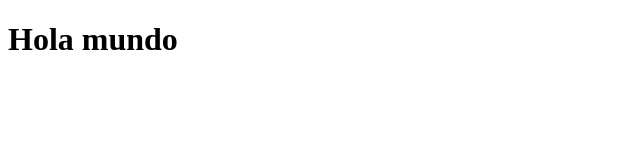
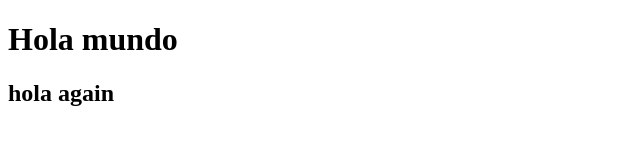
Before and after one commit to Yobuqui/hola_mundo, a plain HTML site: page index.html in a window 1280 px wide. Shown: the whole page, without its empty margins (0-640 px from the left). Drawn offline with Linux system fonts and the light colour scheme.

Commit message:
prueba desde portátil

```diff
--- a/index.html
+++ b/index.html
@@ -8,5 +8,6 @@
 </head>
 <body>
     <h1>Hola mundo</h1>
+    <h2>hola again</h2>
 </body>
 </html>
```
